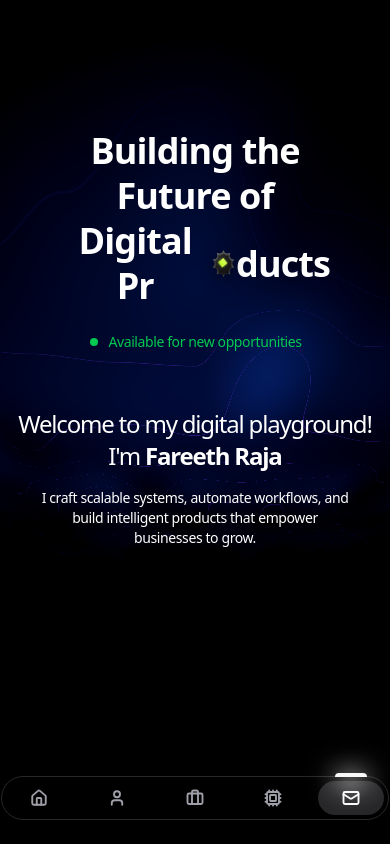
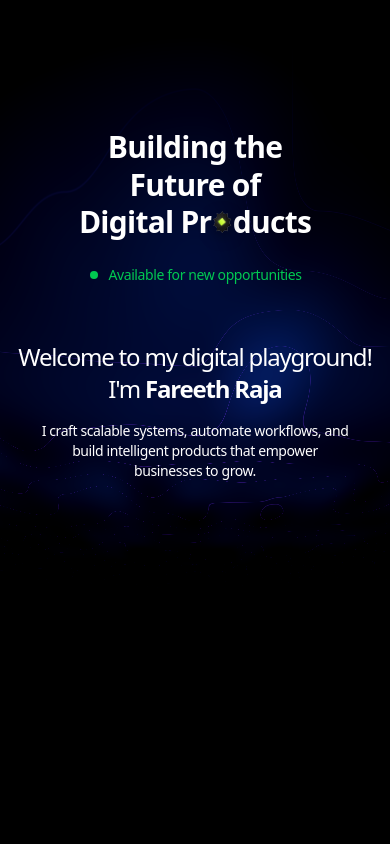
Before and after one commit to fareethraja/My-portfolio, a Next.js app: page / in a window 390 px wide. Shown: the top 844 px of the page. Built offline with nearby package versions, Linux system fonts and the light colour scheme; a web font is replaced by a local one.

Commit message:
fix: Refine mobile layout, hide navbar/mouse trail

```diff
--- a/src/app/layout.tsx
+++ b/src/app/layout.tsx
@@ -127,7 +127,9 @@ export default function RootLayout({
           <AnalyticsTracker />
           {/* <DebugButton /> */}
           {children}
-          <ClientNavBar />
+          <div className="hidden md:block">
+            <ClientNavBar />
+          </div>
         </ThemeProvider>
       </body>
     </html>
--- a/src/components/sections/Contact.tsx
+++ b/src/components/sections/Contact.tsx
@@ -2,7 +2,7 @@ import { ProfessionalConnect } from "@/components/ui/get-in-touch";
 
 export function Contact() {
     return (
-        <section id="contact" className="min-h-screen relative z-30 w-full">
+        <section id="contact" className="min-h-screen relative z-30 w-full py-24">
             <ProfessionalConnect />
         </section>
     );
--- a/src/components/sections/Hero.tsx
+++ b/src/components/sections/Hero.tsx
@@ -10,7 +10,7 @@ export function Hero() {
         <div className="mb-10 mt-4 md:mt-20">
           <div className="px-2">
             <div className="relative mx-auto h-full max-w-7xl p-6 md:px-12 md:py-20">
-              <h1 className="flex flex-col items-center justify-center select-none px-3 py-2 text-center text-4xl font-semibold leading-tight tracking-tight md:text-8xl lg:text-8xl text-foreground">
+              <h1 className="flex flex-col items-center justify-center select-none px-3 py-2 text-center text-3xl font-semibold leading-tight tracking-tight md:text-8xl lg:text-8xl text-foreground">
                 Building the Future of <br />
                 <AnimatedLetterText text="Digital Products" />
               </h1>
--- a/src/components/ui/mouse-trail.tsx
+++ b/src/components/ui/mouse-trail.tsx
@@ -10,7 +10,7 @@ export function MouseTrail() {
 
     return (
         <canvas
-            className="pointer-events-none fixed inset-0 z-[5] opacity-30 dark:opacity-20"
+            className="hidden md:block pointer-events-none fixed inset-0 z-[5] opacity-30 dark:opacity-20"
             id="canvas"
         />
     );
```
